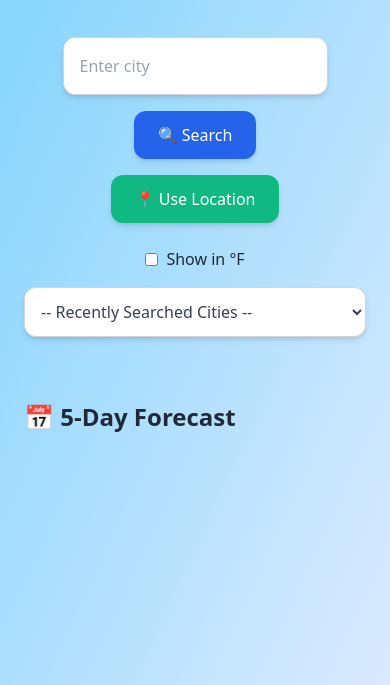
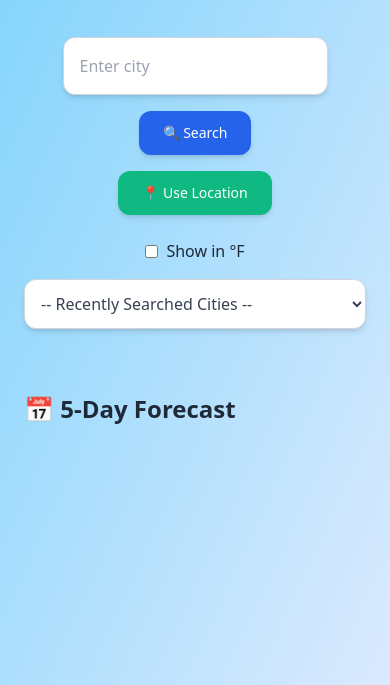
Before and after one commit to Preetham1301/Weather-Forecast-Application, a website: page index.html in a window 390 px wide. Shown: the part 159-844 px from the top of the page. Drawn offline with nearby package versions, Linux system fonts and the light colour scheme; files that its build step writes are made by us from their sources.

Commit message:
Enhance button styles for better responsiveness

```diff
--- a/index.html
+++ b/index.html
@@ -5,7 +5,6 @@
   <meta name="viewport" content="width=device-width, initial-scale=1.0"/>
   <title>Weather Dashboard</title>
   <link rel="stylesheet" href="/src/output.css">
-  <link rel="stylesheet" href="index.css">
 </head>
 <body class="bg-gradient-to-br from-sky-300 to-blue-100 min-h-screen font-sans text-gray-800 flex flex-col items-center p-6">
 
@@ -25,13 +24,13 @@
     />
     <button
       id="searchBtn"
-      class="bg-blue-600 text-white px-6 py-3 rounded-xl hover:bg-blue-700 transition-all shadow-md"
+      class="bg-blue-600 text-white px-6 py-3 rounded-xl hover:bg-blue-700 transition-all shadow-md text-sm sm:text-base"
     >
       🔍 Search
     </button>
     <button
       id="currentLocationBtn"
-      class="bg-emerald-500 text-white px-6 py-3 rounded-xl hover:bg-emerald-600 transition-all shadow-md"
+      class="bg-emerald-500 text-white px-6 py-3 rounded-xl hover:bg-emerald-600 transition-all shadow-md text-sm sm:text-base"
     >
       📍 Use Location
     </button>
```
